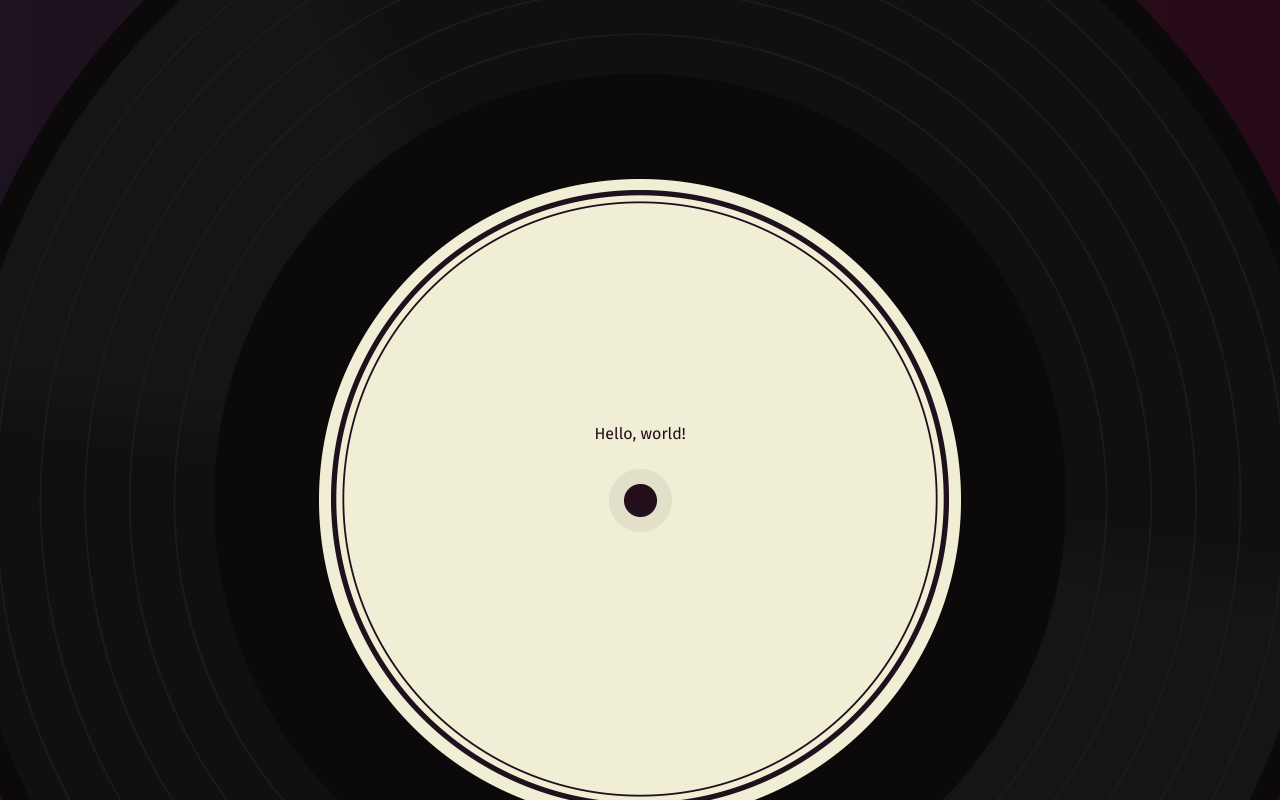
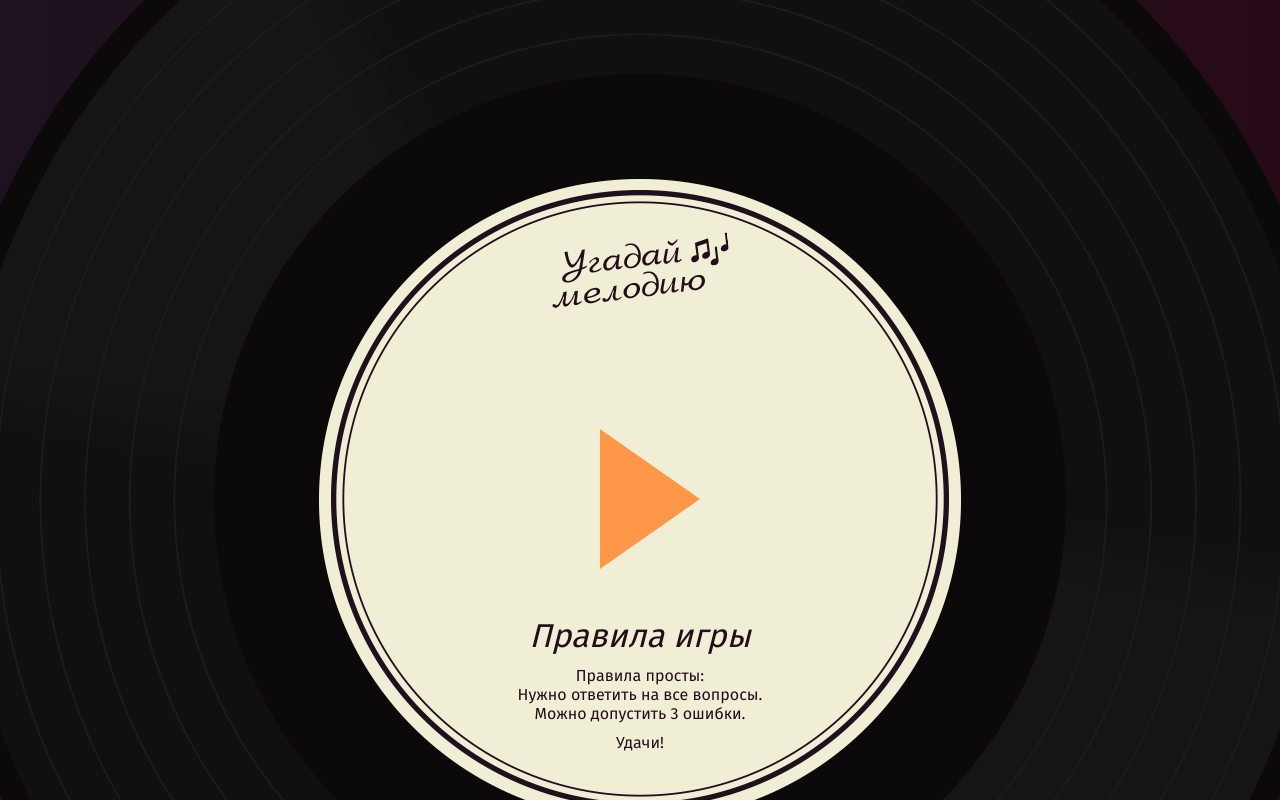
Before and after one commit to Christik/guess-melody, a React (Create React App) app: page / in a window 1280 px wide. Shown: the top 800 px of the page. Built offline with nearby package versions, Linux system fonts and the light colour scheme.

Commit message:
Добавляет компонент экрана приветствия

```diff
--- a/src/components/app/app.tsx
+++ b/src/components/app/app.tsx
@@ -1,5 +1,11 @@
-function App(): JSX.Element {
-  return <p>Hello, world!</p>;
+import WelcomeScreen from '../../pages/welcome-screen/welcome-screen';
+
+type AppScreenProps = {
+  errorsCount: number;
+};
+
+function App({errorsCount}: AppScreenProps): JSX.Element {
+  return <WelcomeScreen errorsCount = {errorsCount} />;
 }
 
 export default App;
--- a/src/index.tsx
+++ b/src/index.tsx
@@ -1,6 +1,10 @@
 import React from 'react';
 import ReactDOM from 'react-dom/client';
 import App from './components/app/app';
+
+const Setting = {
+  ErrorsCount: 3,
+} as const;
 
 const root = ReactDOM.createRoot(
   document.getElementById('root') as HTMLElement,
@@ -8,6 +12,6 @@ const root = ReactDOM.createRoot(
 
 root.render(
   <React.StrictMode>
-    <App />
+    <App errorsCount = {Setting.ErrorsCount} />
   </React.StrictMode>,
 );
--- /dev/null
+++ b/src/pages/welcome-screen/welcome-screen.tsx
@@ -0,0 +1,29 @@
+type WelcomeScreenProps = {
+  errorsCount: number;
+};
+
+function WelcomeScreen({errorsCount}: WelcomeScreenProps): JSX.Element {
+  return (
+    <section className="welcome">
+      <div className="welcome__logo">
+        <img src="img/melody-logo.png" alt="Угадай мелодию" width="186" height="83"/>
+      </div>
+
+      <button className="welcome__button">
+        <span className="visually-hidden">Начать игру</span>
+      </button>
+
+      <h2 className="welcome__rules-title">Правила игры</h2>
+      <p className="welcome__text">Правила просты:</p>
+
+      <ul className="welcome__rules-list">
+        <li>Нужно ответить на все вопросы.</li>
+        <li>Можно допустить {errorsCount} ошибки.</li>
+      </ul>
+
+      <p className="welcome__text">Удачи!</p>
+    </section>
+  );
+}
+
+export default WelcomeScreen;
```
Also changed, not shown: 1 other file (tests, documents, lock files or other folders).
